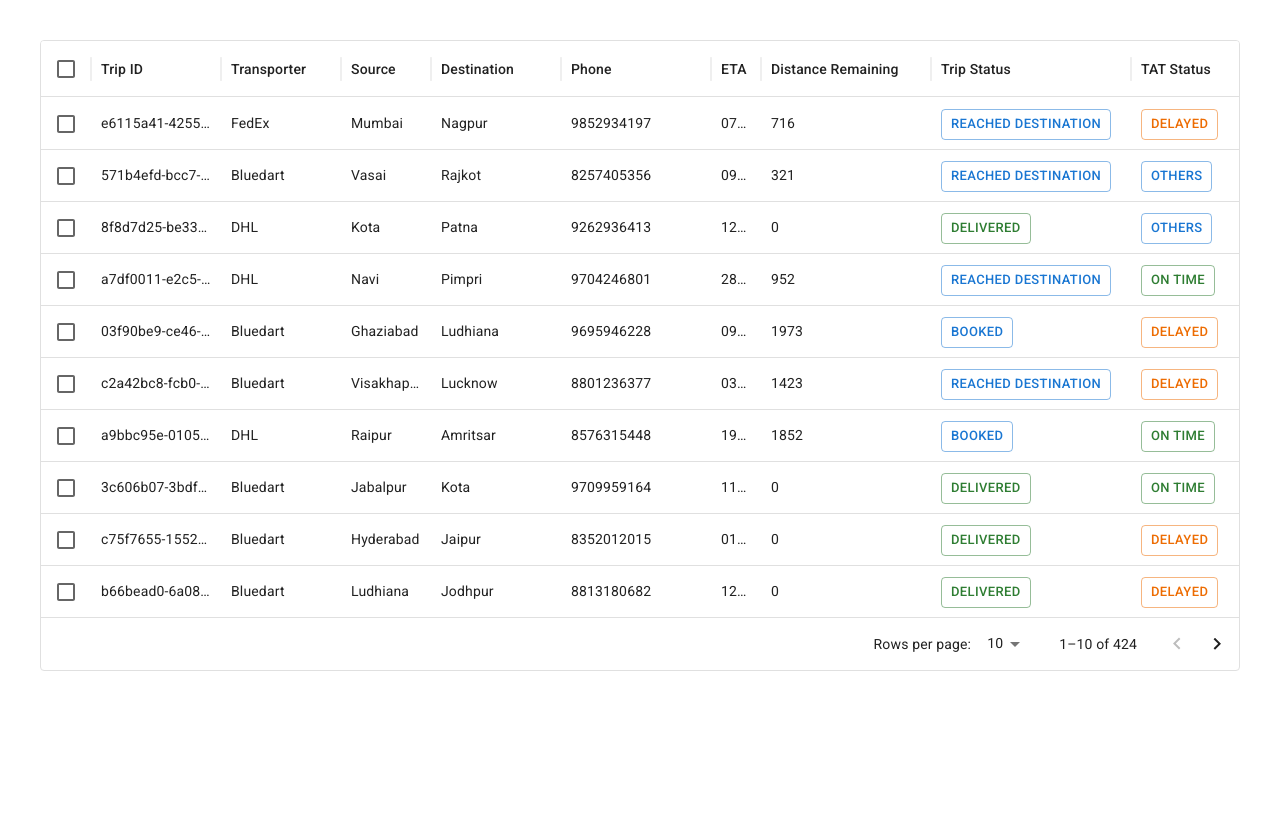
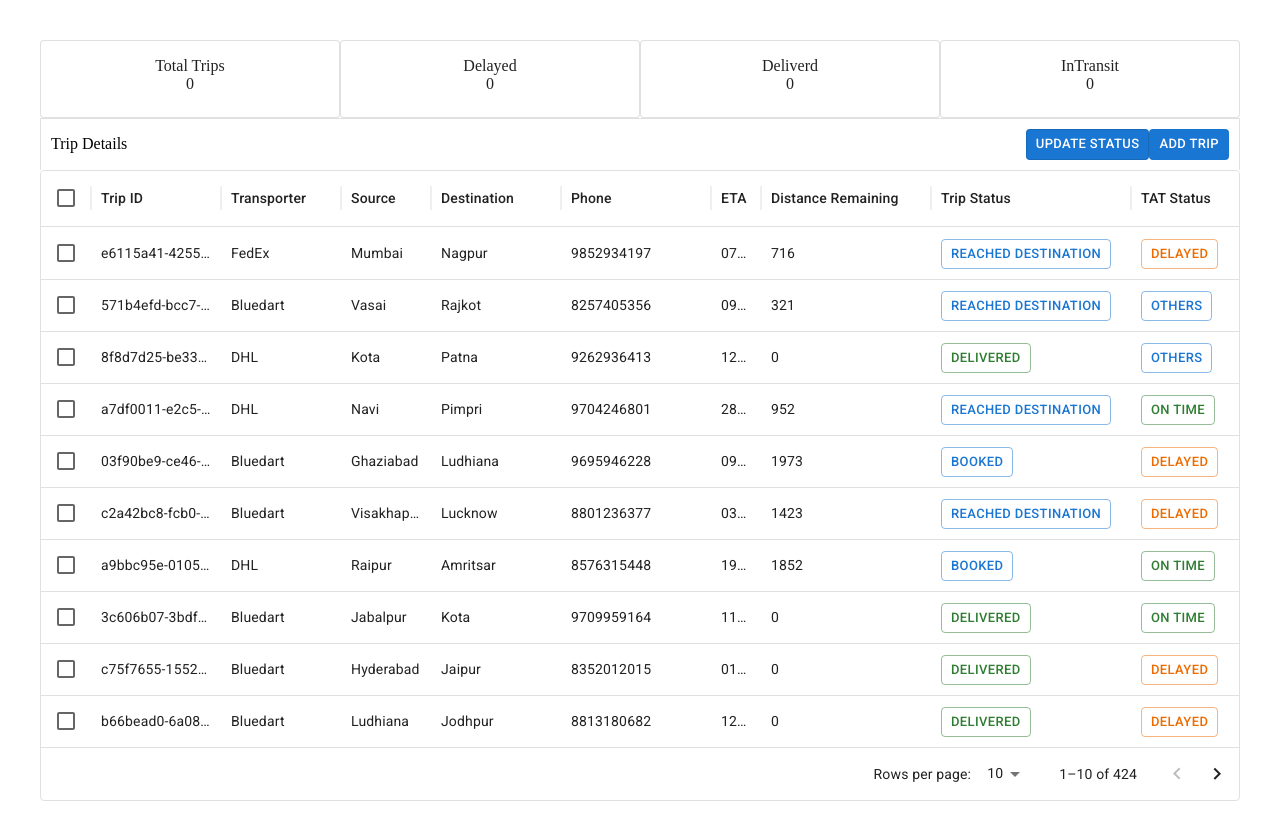
Before and after one commit to manisha1711/Manisha-assignment, a React (Vite) app: page / in a window 1280 px wide. Before the commit the page ends 800 px from the top, so only its background shows below. Built offline with nearby package versions, Linux system fonts and the light colour scheme.

Commit message:
Utils function for ETA date formate,table header basic structure and button callback,counters basic data and UI component

```diff
--- a/src/App.jsx
+++ b/src/App.jsx
@@ -1,13 +1,34 @@
 import { useState } from 'react'
 import SampleData from './assets/data';
 import DataTable from './Components/DataTable/DataTable';
+import TableHeader from './Components/TableHeader/TableHeader';
+import Counters from './Components/Counter/Counters';
 import './App.css'
 
 function App() {
+  const [disableUpdate,setUpdateDisableUpdate] = useState(true);
+  const [selectedCounter,setSelectedCounter] = useState("Deliverd")
+  const [tripData,setTripData] = useState(SampleData.data);
+  const [counters,setCounters] = useState({
+      "Total":0,
+      "Deliverd":0,
+      "Ontime":0,
+      "Delayed":0,
+      "InTransit":0,
+  })
 
+
+  const AddTrip = () =>{
+
+  }
+  const updateStatus = () =>{
+
+  }
   return (
     <>
-      <DataTable data={SampleData.data}></DataTable>
+      <Counters counters={counters} selectedCounter={selectedCounter} setSelectedCounter={setSelectedCounter}></Counters>
+      <TableHeader disableUpdate={disableUpdate} AddTrip={AddTrip} updateStatus={updateStatus}></TableHeader>
+      <DataTable data={tripData}></DataTable>
     </>
   )
 }
--- /dev/null
+++ b/src/Components/Counter/CounterCard.jsx
@@ -0,0 +1,20 @@
+
+import Box from '@mui/material/Box';
+import Card from '@mui/material/Card';
+import CardContent from '@mui/material/CardContent';
+
+
+export default function CounterCard(props) {
+
+    const {counterStatus,count} = props
+    return (
+        <Box sx={{ minWidth: 275,flex:1 }}>
+            <Card variant="outlined">
+                    <CardContent>
+                            <div>{counterStatus}</div>
+                            <div>{count}</div>
+                    </CardContent>
+            </Card>
+        </Box>
+    );
+}
--- /dev/null
+++ b/src/Components/Counter/Counters.css
@@ -0,0 +1,4 @@
+.main-contaner{
+    display: flex;
+    justify-content: space-between;
+}
--- /dev/null
+++ b/src/Components/Counter/Counters.jsx
@@ -0,0 +1,16 @@
+import CounterCard from "./CounterCard";
+import './Counters.css';
+function Counters(props){
+    const {counters,setSelectedCounter,selectedCounter} = props;
+    return (
+        <>
+            <div className="main-contaner">
+                <CounterCard counterStatus={"Total Trips"} count={counters.Total}></CounterCard>
+                <CounterCard counterStatus={"Delayed"} count={counters.Delayed}></CounterCard>
+                <CounterCard counterStatus={"Deliverd"} count={counters.Deliverd}></CounterCard>
+                <CounterCard counterStatus={"InTransit"} count={counters.InTransit}></CounterCard>
+            </div>
+        </>
+    )
+}
+export default Counters;
--- a/src/Components/DataTable/DataTable.jsx
+++ b/src/Components/DataTable/DataTable.jsx
@@ -1,6 +1,7 @@
 import * as React from 'react';
 import { DataGrid } from '@mui/x-data-grid';
 import {Button} from '@mui/material';
+import formatDate from '../../Utils/DateFormatter';
 import './DataTable.css';
 
 function DataTable(props){
@@ -12,17 +13,6 @@ function DataTable(props){
 		"Delivered":"success"
 
 	}
-	const formatDate = (date) => {
-		const options = {
-		  day: '2-digit',
-		  month: '2-digit',
-		  year: '2-digit',
-		  hour: '2-digit',
-		  minute: '2-digit',
-		  hour12: true
-		};
-		return new Intl.DateTimeFormat('en-GB', options).format(date).replace(',', ' at');
-	  };
 
 	const columns = [
 		{
@@ -128,6 +118,12 @@ function DataTable(props){
 					"&.MuiDataGrid-root .MuiDataGrid-columnHeader:focus, &.MuiDataGrid-root .MuiDataGrid-cell:focus":{
 						outline: "none",
 					},
+					'.MuiDataGrid-iconButtonContainer': {
+						visibility: 'visible',
+					},
+					'.MuiDataGrid-sortIcon': {
+						opacity: 'inherit !important',
+					},
 				  }}
 				pageSizeOptions={[5, 10]}
 				checkboxSelection
--- /dev/null
+++ b/src/Components/TableHeader/TableHeader.css
@@ -0,0 +1,13 @@
+.button-container{
+    text-align: right;
+}
+.table-header{
+    display: flex;
+    align-items: center;
+    justify-content: space-between;
+    padding: 10px;
+    border-width: 1px;
+    border-style: solid;
+    border-color: rgba(224, 224, 224, 1);
+    border-bottom: none;
+}
--- /dev/null
+++ b/src/Components/TableHeader/TableHeader.jsx
@@ -0,0 +1,17 @@
+import './TableHeader.css'
+import {Button} from '@mui/material';
+function TableHeader(props){
+    const {updateStatus,AddTrip,disableUpdate} = props;
+    return (
+        <>
+            <div className='table-header'>
+                <span>Trip Details</span>
+                <div className="button-container">
+                    <Button variant="outlined" disabled={disableUpdate}  size="small" style={{backgroundColor: "rgb(25, 118, 210)",color: "white"}} onClick={updateStatus}>Update Status</Button>
+                    <Button variant="outlined"  size="small" style={{backgroundColor: "rgb(25, 118, 210)",color: "white"}} onClick={AddTrip}>Add Trip</Button>
+                </div>
+            </div>
+        </>
+    )
+}
+export default TableHeader
--- /dev/null
+++ b/src/Utils/DateFormatter.js
@@ -0,0 +1,12 @@
+const formatDate = (date) => {
+    const options = {
+      day: '2-digit',
+      month: '2-digit',
+      year: '2-digit',
+      hour: '2-digit',
+      minute: '2-digit',
+      hour12: true
+    };
+    return new Intl.DateTimeFormat('en-GB', options).format(date).replace(',', ' at');
+};
+export default formatDate;
```
